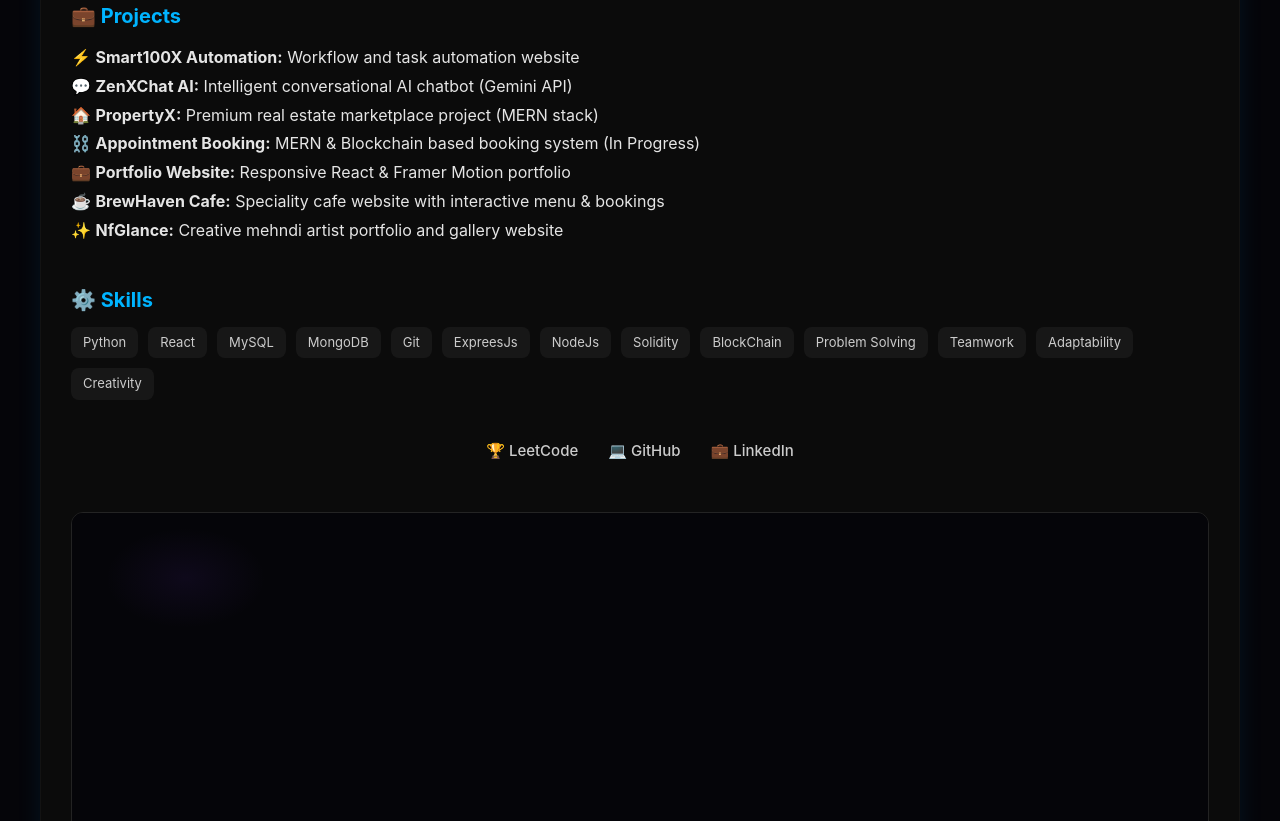
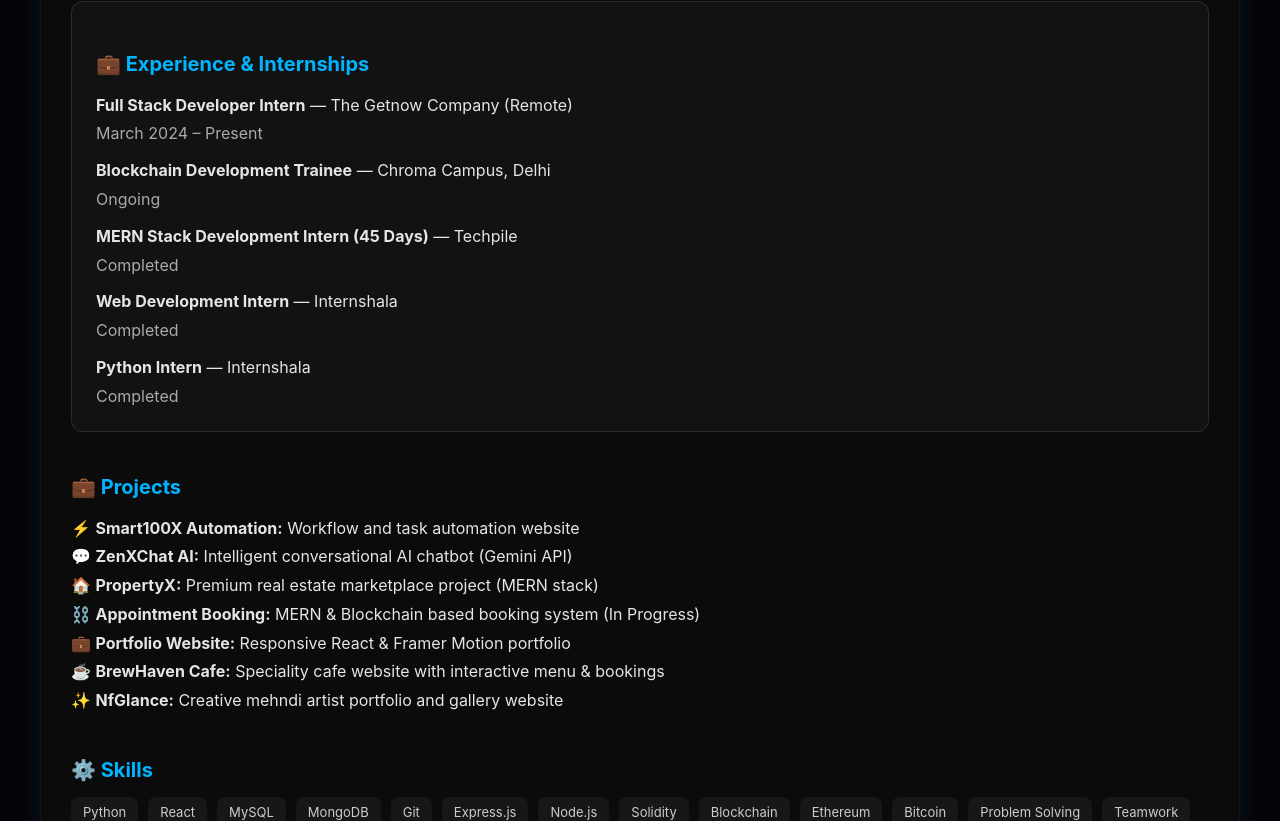
Before and after one commit to nknitishsingh94/Nitish-Portfolio, a React (Vite) app: page /resume in a window 1280 px wide. Shown: the part 959-1780 px from the top of the page. Built offline with nearby package versions, Linux system fonts and the light colour scheme; the HTML template or start-up script is replaced by a standard one.

Commit message:
Update profile with Blockchain Developer and internship details

```diff
--- a/src/pages/About.jsx
+++ b/src/pages/About.jsx
@@ -56,18 +56,18 @@
             marginBottom: "1rem",
           }}
         >
-          Hi, I’m <strong>Nitish Singh</strong> — an aspiring{" "}
-
-          <strong>Full Stack Developer-MERN</strong> who loves turning ideas
-          into intelligent systems. I’m deeply fascinated by how data and
-          algorithms can shape the future of healthcare, automation, and
-          creativity in technology.
-          <strong>BlockChain Devloper - intern</strong> and{" "}
+          Hi, I’m <strong>Nitish Singh</strong> — a passionate{" "}
+          <strong>Blockchain Developer</strong> and{" "}
+          <strong>Full Stack MERN Developer</strong>. I specialize in building{" "}
+          <strong>Decentralized Applications (dApps)</strong> and intelligent,
+          scalable web systems. I’m deeply fascinated by how Web3, data, and
+          modern algorithms can shape the future of decentralized tech,
+          healthcare, and automation.
         </p>
 
         <p style={{ fontSize: "1.1rem", color: "rgba(255,255,255,0.8)" }}>
-          Beyond code, I enjoy exploring design, experimenting with motion and
-          interaction, and finding ways to blend{" "}
+          Beyond writing smart contracts and full-stack code, I enjoy exploring design,
+          experimenting with motion, and finding ways to blend{" "}
           <strong>artistic creativity</strong> with{" "}
           <strong>technical precision</strong>. My goal is to build solutions
           that not only perform — but also inspire.
--- a/src/pages/Home.jsx
+++ b/src/pages/Home.jsx
@@ -12,7 +12,7 @@
 
 export default function Home() {
   const professions = [
-    'Blockchain Devloper',
+    'Blockchain Developer',
     'Computer Science Engineer',
     "Full Stack Developer - MERN",
   ]
--- a/src/pages/Resume.jsx
+++ b/src/pages/Resume.jsx
@@ -123,6 +123,46 @@
           </ul>
         </motion.div>
 
+        {/* Experience & Internships */}
+        <motion.div
+          initial={{ opacity: 0, y: 20 }}
+          animate={{ opacity: 1, y: 0 }}
+          transition={{ delay: 0.7 }}
+          style={{
+            marginTop: 40,
+            border: "1px solid rgba(255,255,255,0.1)",
+            borderRadius: 12,
+            padding: "20px 24px",
+            background: "rgba(255,255,255,0.03)",
+          }}
+        >
+          <h4 style={{ fontSize: 20, color: "#00b4ff", marginBottom: 12 }}>
+            💼 Experience & Internships
+          </h4>
+          <ul style={{ listStyle: "none", padding: 0, margin: 0, lineHeight: 1.8 }}>
+            <li>
+              <strong>Full Stack Developer Intern</strong> — The Getnow Company (Remote) <br />
+              <span style={{ color: "#aaa" }}>March 2024 – Present</span>
+            </li>
+            <li style={{ marginTop: 8 }}>
+              <strong>Blockchain Development Trainee</strong> — Chroma Campus, Delhi <br />
+              <span style={{ color: "#aaa" }}>Ongoing</span>
+            </li>
+            <li style={{ marginTop: 8 }}>
+              <strong>MERN Stack Development Intern (45 Days)</strong> — Techpile <br />
+              <span style={{ color: "#aaa" }}>Completed</span>
+            </li>
+            <li style={{ marginTop: 8 }}>
+              <strong>Web Development Intern</strong> — Internshala <br />
+              <span style={{ color: "#aaa" }}>Completed</span>
+            </li>
+            <li style={{ marginTop: 8 }}>
+              <strong>Python Intern</strong> — Internshala <br />
+              <span style={{ color: "#aaa" }}>Completed</span>
+            </li>
+          </ul>
+        </motion.div>
+
         {/* Projects */}
         <motion.div
           initial={{ opacity: 0, y: 20 }}
@@ -157,10 +197,12 @@
               "MySQL",
               "MongoDB",
               "Git",
-              "ExpreesJs",
-              ,"NodeJs",
-              ,"Solidity"
-              ,"BlockChain",
+              "Express.js",
+              "Node.js",
+              "Solidity",
+              "Blockchain",
+              "Ethereum",
+              "Bitcoin",
               "Problem Solving",
               "Teamwork",
               "Adaptability",
--- a/src/pages/Skills.jsx
+++ b/src/pages/Skills.jsx
@@ -15,8 +15,10 @@
   { name: "SQL", logo: "https://cdn.jsdelivr.net/gh/devicons/devicon/icons/azuresqldatabase/azuresqldatabase-original.svg" },
   { name: "MySQL", logo: "https://cdn.jsdelivr.net/gh/devicons/devicon/icons/mysql/mysql-original.svg" },
   { name: "MongoDB", logo: "https://cdn.jsdelivr.net/gh/devicons/devicon/icons/mongodb/mongodb-original.svg" },
-  { name: "Git", logo: "https://cdn.jsdelivr.net/gh/devicons/devicon/icons/git/git-original.svg" }
-
+  { name: "Git", logo: "https://cdn.jsdelivr.net/gh/devicons/devicon/icons/git/git-original.svg" },
+  { name: "Solidity", logo: "https://cdn.jsdelivr.net/gh/devicons/devicon/icons/solidity/solidity-original.svg" },
+  { name: "Ethereum", logo: "https://cdn.jsdelivr.net/gh/atomiclabs/cryptocurrency-icons@1a63530be6e374711a8554f31b17e4cb92c25fa5/svg/color/eth.svg" },
+  { name: "Bitcoin", logo: "https://cdn.jsdelivr.net/gh/atomiclabs/cryptocurrency-icons@1a63530be6e374711a8554f31b17e4cb92c25fa5/svg/color/btc.svg" }
 ];
 
 const ROWS = [
```
